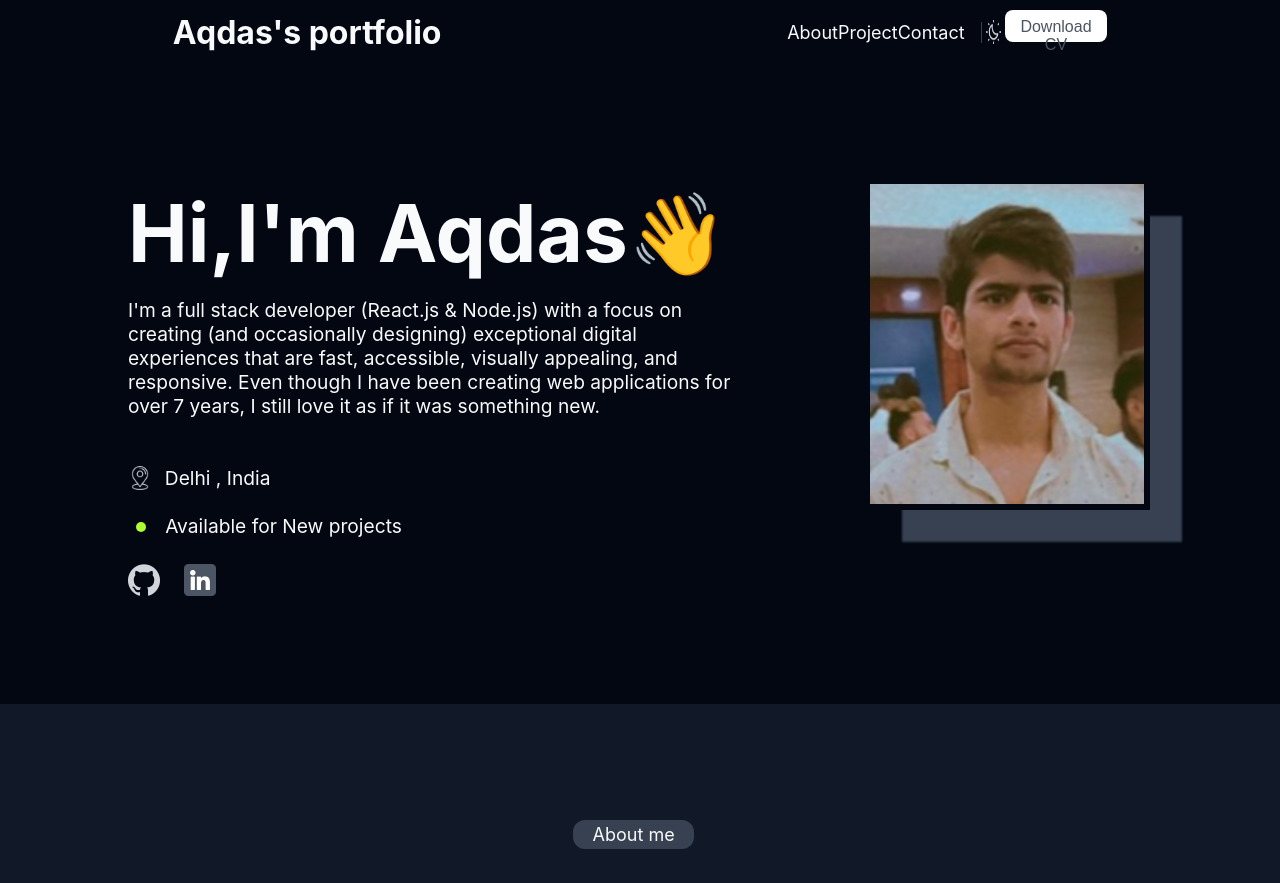
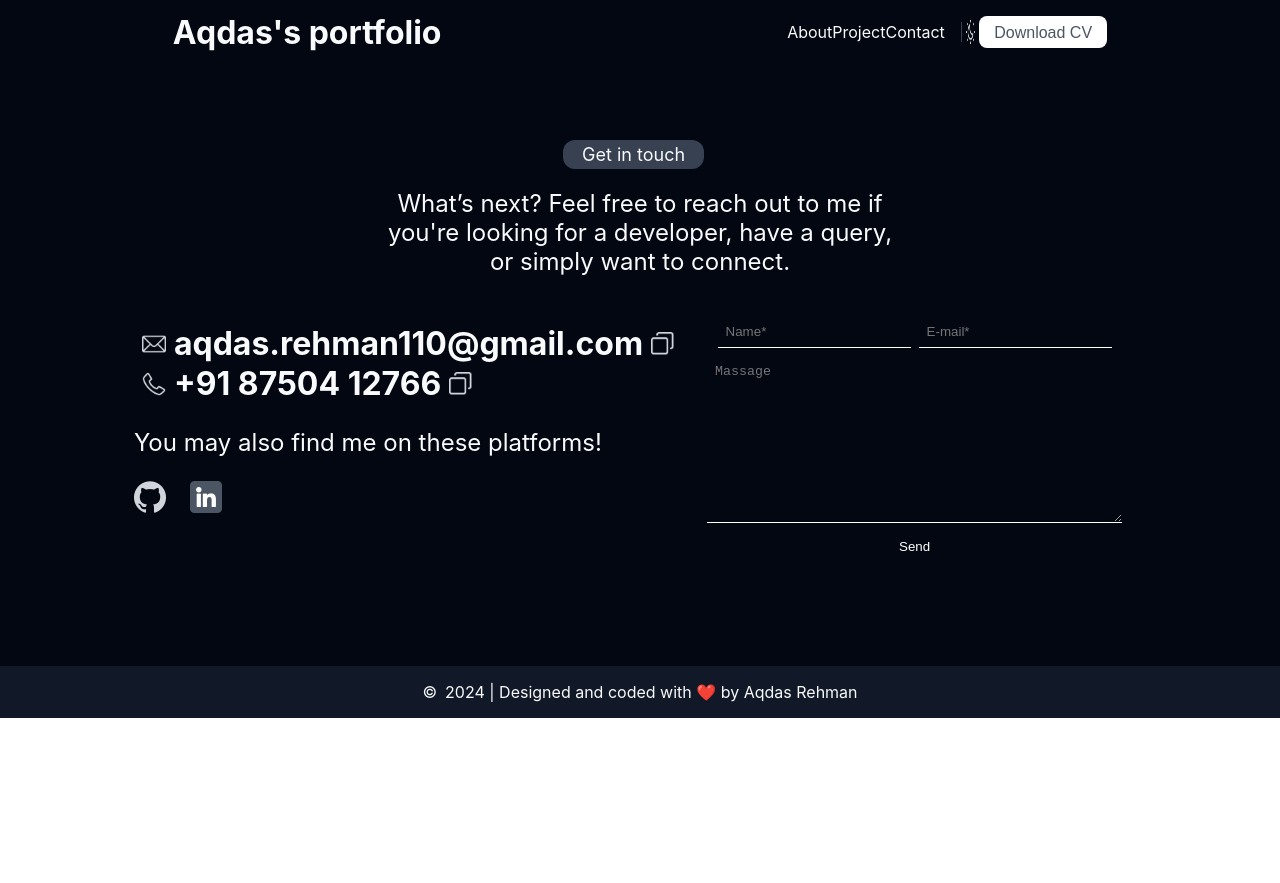
Before and after one commit to Aqua110/portfolio, a React (Create React App) app: page /portfolio/contact in a window 1280 px wide. Shown: the top 883 px of the page. After the commit the page ends 800 px from the top, so only its background shows below. Built offline with nearby package versions, Linux system fonts and the light colour scheme.

Commit message:
Router added

```diff
--- a/public/index.html
+++ b/public/index.html
@@ -24,7 +24,7 @@
       work correctly both with client-side routing and a non-root public URL.
       Learn how to configure a non-root public URL by running `npm run build`.
     -->
-    <title>React App</title>
+    <title>My portfolio</title>
   </head>
   <body>
     <noscript>You need to enable JavaScript to run this app.</noscript>
--- a/src/App.js
+++ b/src/App.js
@@ -1,11 +1,16 @@
 import { useState} from 'react';
+import {
+  BrowserRouter as Router,
+  Route,
+  Routes
+} from "react-router-dom";
+import Home from './componentes/home'
 import Header from './componentes/header';
-import Hero from './componentes/hero';
 import About from './componentes/about';
-import Skills from './componentes/skills';
 import Project from './componentes/project';
 import Contact from './componentes/contact';
 import Footer from './componentes/footer';
+
 
 function App() {
 
@@ -21,16 +26,18 @@ function App() {
   }
 
   return (
-
-    <div className="App">
-      <Header theme={theme} toggle_theme ={toggle_theme}/>
-      <Hero theme={theme}/>
-      <About theme={theme}/>
-      <Skills theme={theme}/>
-      <Project theme={theme}/>
-      <Contact theme={theme}/>
-      <Footer theme={theme}/>
-    </div>
+    <>
+      <Router basename='/portfolio'>
+        <Header theme={theme} toggle_theme ={toggle_theme}/>
+        <Routes>
+          <Route exact path="/" element = {<Home theme={theme}/>} ></Route>
+          <Route path="/about" element = {<About theme={theme}/>}></Route>
+          <Route path="/contact" element = {<Contact theme={theme}/>}></Route>
+          <Route path="/project" element = {<Project theme={theme}/>}></Route>
+        </Routes>
+        <Footer theme={theme}/>
+      </Router>
+    </>
   );
 }
 
--- a/src/componentes/about.js
+++ b/src/componentes/about.js
@@ -9,7 +9,7 @@ const about_me = (props) => {
       <SectionTag title='About me' theme = {props.theme}/>
       <div className='primary-about-sec'>
         <div className='about-img-container'>
-          <img src={about_pic} className={`primary-about-img ${props.theme}`}></img>
+          <img src={about_pic} className={`primary-about-img ${props.theme}`} alt='My pic'></img>
           </div>
         <div className='about-content-container'>
           <h2 className='about-heading'>Curious about me? Here you have it:</h2>
--- a/src/componentes/contact.js
+++ b/src/componentes/contact.js
@@ -1,4 +1,5 @@
 import React from 'react'
+import { Link } from "react-router-dom";
 import SectionTag from '../componentes/section_tag.js'
 import '../css/contact.css'
 import dark_phone_icon from '../img/dark phone icon.png'
@@ -12,41 +13,40 @@ import light_github_icon from '../img/light github icon.png'
 import dark_linkedin_icon from '../img/dark linkedin icon.png'
 import light_linkedin_icon from '../img/light linkedin icon.png'
 
-const contact = (props) => {
+const contact = ({theme}) => {
   return (
-    <div className={`contact-body ${props.theme}`}>
-      <SectionTag title = 'Get in touch' theme={props.theme}/>
+    <div className={`contact-body ${theme}`}>
+      <SectionTag title = 'Get in touch' theme={theme}/>
       <p className='contact-heading'> What’s next? Feel free to reach out to me if you're looking for a developer, have a query, or simply want to connect.</p>
       <div className='main-contact-container'>
         <div className='contact-details-container'>
           <div className='contact-detail' name='email'>
-          <img className='icon' src={props.theme==='dark'?dark_mail_icon:light_mail_icon} alt="" />
+          <img className='icon' src={theme==='dark'?dark_mail_icon:light_mail_icon} alt="Email" />
             <p>aqdas.rehman110@gmail.com</p>
-            <img className='icon' src={props.theme==='dark'?dark_copy_icon:light_copy_icon} alt="" />
+            <img className='icon' src={theme==='dark'?dark_copy_icon:light_copy_icon} alt="copy" />
           </div>
           <div className='contact-detail' name='number'>
-            <img className='icon' src={props.theme==='dark'?dark_phone_icon:light_phone_icon} alt="" />
+            <img className='icon' src={theme==='dark'?dark_phone_icon:light_phone_icon} alt="Phone" />
             <p>+91 87504 12766</p>
-            <img className='icon' src={props.theme==='dark'?dark_copy_icon:light_copy_icon} alt="" />
+            <img className='icon' src={theme==='dark'?dark_copy_icon:light_copy_icon} alt="copy" />
           </div>
             <p className='link-list-heading'>You may also find me on these platforms!</p>
             <ul className='hero-link-list'>
-                <li className='hero-link-list-item'>
-              <img className='hero-link_icon' src={props.theme==='dark'?dark_github_icon:light_github_icon} alt="" />
+            <li className='hero-link-list-item'>
+              <Link to='https://github.com/Aqua110'><img className='hero-link_icon' src={theme==='dark'?dark_github_icon:light_github_icon} alt="Github" /></Link>
             </li>
             <li className='hero-link-list-item'>
-              <img className='hero-link_icon' src={props.theme==='dark'?dark_linkedin_icon:light_linkedin_icon} alt="" />
+              <Link to='https://www.linkedin.com/in/aqdas-rehman-757666256'><img className='hero-link_icon' src={theme==='dark'?dark_linkedin_icon:light_linkedin_icon} alt="Linkedin" /></Link>
             </li>
-            </ul>
-
+          </ul>
         </div>
         <form className='quarry-form'>
           <div className='quarry-input-container'>
-            <input className={`quarry-input ${props.theme}`} type='text' name='name' placeholder='Name*'/>
-            <input className={`quarry-input ${props.theme}`} type='email' name='email' placeholder='E-mail*'/>
+            <input className={`quarry-input ${theme}`} type='text' name='name' placeholder='Name*'/>
+            <input className={`quarry-input ${theme}`} type='email' name='email' placeholder='E-mail*'/>
           </div>
-          <textarea className={`quarry-textarea ${props.theme}`} name="massage" id="" cols="48" rows="10" placeholder="Massage"></textarea>
-          <button id="send-btn" className= {props.theme}>Send</button>
+          <textarea className={`quarry-textarea ${theme}`} name="massage" id="" cols="48" rows="10" placeholder="Massage"></textarea>
+          <button id="send-btn" className= {theme}>Send</button>
         </form>
       </div>
     </div>
--- a/src/componentes/header.js
+++ b/src/componentes/header.js
@@ -2,23 +2,22 @@ import React from 'react'
 import '../css/header.css'
 import dark_theme_icon from '../img/dark theme icon.png'
 import light_theme_icon from '../img/light theme icon.png'
+import { Link } from "react-router-dom";
 
 const Header = (props) => {
 
   return (
     <div className={`header-body ${props.theme}`}>
-        <h1 className='logo'>Aqdas's portfolio</h1>
+        <Link className={`logo ${props.theme}`} to='/'><h1>Aqdas's portfolio</h1></Link>
         <ul className='nav-list'>
-            <li className='nav-list-item'>About</li>
-            <li className='nav-list-item'>Project</li>
-            <li className='nav-list-item'>Contact</li>
+            <Link className={`nav-list-item ${props.theme}`} to = '/about'>About</Link>
+            <Link className={`nav-list-item ${props.theme}`} to = '/project'>Project</Link>
+            <Link className={`nav-list-item ${props.theme}`} to = '/contact'>Contact</Link>
             <li className='nav-list-item icon-container' id='theme-button'>
-              <img className='theme-icon' src={props.theme==='dark'?dark_theme_icon:light_theme_icon} onClick={()=>{props.toggle_theme();}}></img>
+              <img className='theme-icon' src={props.theme==='dark'?dark_theme_icon:light_theme_icon} onClick={()=>{props.toggle_theme();}} alt='Switch Theme'></img>
             </li>
             <li className='nav-list-item'><button className={props.theme} id='resume-button'>Download CV</button></li>
         </ul>
-
-
     </div>
   )
 }
--- a/src/componentes/hero.js
+++ b/src/componentes/hero.js
@@ -1,4 +1,5 @@
 import React from 'react'
+import { Link } from "react-router-dom";
 import '../css/hero.css'
 import hero_pic from '../img/my photo.jpg'
 import dark_location_icon from '../img/dark location icon.png'
@@ -17,7 +18,7 @@ const hero = (props) => {
           <p className='hero-intro-para'>I'm a full stack developer (React.js & Node.js) with a focus on creating (and occasionally designing) exceptional digital experiences that are fast, accessible, visually appealing, and responsive. Even though I have been creating web applications for over 7 years, I still love it as if it was something new.
             <br/><br/><br/>
             <div className="location-container">
-              <img className='location-icon' src={props.theme==='dark'?dark_location_icon:light_location_icon} alt="" />
+              <img className='location-icon' src={props.theme==='dark'?dark_location_icon:light_location_icon} alt="Location" />
               <p>Delhi , India </p>
             </div>
             <br/>
@@ -28,15 +29,15 @@ const hero = (props) => {
           </p>
           <ul className='hero-link-list'>
             <li className='hero-link-list-item'>
-              <img className='hero-link_icon' src={props.theme==='dark'?dark_github_icon:light_github_icon} alt="" />
+              <Link to='https://github.com/Aqua110'><img className='hero-link_icon' src={props.theme==='dark'?dark_github_icon:light_github_icon} alt="Github" /></Link>
             </li>
             <li className='hero-link-list-item'>
-              <img className='hero-link_icon' src={props.theme==='dark'?dark_linkedin_icon:light_linkedin_icon} alt="" />
+              <Link to='https://www.linkedin.com/in/aqdas-rehman-757666256'><img className='hero-link_icon' src={props.theme==='dark'?dark_linkedin_icon:light_linkedin_icon} alt="Linkedin" /></Link>
             </li>
           </ul>
         </div>
         <div className='img-container'>
-          <img src={hero_pic} className={`hero-img ${props.theme}`}/>
+          <img src={hero_pic} className={`hero-img ${props.theme}`} alt='My pic'/>
         </div>
     </div>
   )
--- /dev/null
+++ b/src/componentes/home.js
@@ -0,0 +1,20 @@
+import React from 'react'
+import Hero from './hero';
+import About from './about';
+import Skills from './skills';
+import Project from './project';
+import Contact from './contact';
+
+const home = (props) => {
+  return (
+    <div>
+        <Hero theme={props.theme}/>
+        <About theme={props.theme}/>
+        <Skills theme={props.theme}/>
+        <Project theme={props.theme}/>
+        <Contact theme={props.theme}/>
+    </div>
+  )
+}
+
+export default home
--- a/src/componentes/project_card.js
+++ b/src/componentes/project_card.js
@@ -2,12 +2,13 @@ import React from 'react'
 import '../css/common.css'
 import SectionTag from '../componentes/section_tag.js'
 import visit_icon from '../img/exit-top-right_82118.png';
+import { Link } from "react-router-dom";
 
 const project_card = (props) => {
   return (
     <div className={`project-card ${props.theme}`}>
         <div className={`project-thumbnail-container ${props.theme}`}>
-            <img className='project-thumbnail' src = {props.thumbnail}/>
+            <img className='project-thumbnail' src = {props.thumbnail} alt='thumbnail'/>
 
         </div>
         <div className='project-content-container'>
@@ -18,7 +19,7 @@ const project_card = (props) => {
                 <SectionTag title = 'Html'theme={props.theme}/>
                 <SectionTag title = 'CSS'theme={props.theme}/>
             </div>
-            <img className='visit-icon' src={visit_icon}/>
+            <Link to = 'https://aqua110.github.io/To-do-s-list'><img className='visit-icon' src={visit_icon} alt='visit the project' /></Link>
 
         </div>
 
--- a/src/componentes/skill_card.js
+++ b/src/componentes/skill_card.js
@@ -4,7 +4,7 @@ import '../css/common.css'
 const skill_card = (props) => {
   return (
     <div className='skill-card'>
-        <img className='skill-card-logo' src= {props.logo}/>
+        <img className='skill-card-logo' src= {props.logo} alt='logo'/>
         <p className='skill-name'>{props.name}</p>
     </div>
   )
--- a/src/css/header.css
+++ b/src/css/header.css
@@ -18,13 +18,8 @@
 }
 
 .header-body.dark{
-    height: 8vh;
     background-color: var(--primary-dark-bg-color);
-    border-bottom: 1px sloid #374151;
     color: var(--primary-dark-text-color);
-    display: flex;
-    justify-content: space-around;
-    align-items: center;
 }
 
 .header-body{
@@ -37,6 +32,15 @@
     align-items: center;
 }
 
+.logo.dark{
+    color: var(--primary-dark-text-color);
+}
+
+.logo{
+    color: var(--primary-light-text-color);
+    text-decoration: none;
+}
+
 .nav-list{
     width: 25vw;
     display: flex;
@@ -46,10 +50,16 @@
 }
 
 .nav-list-item{
-    font-size: large;
+    font-size: 1rem;
     align-content: center;
+    text-decoration: none;
+    color: var(--primary-light-text-color);
 
 
+}
+
+.nav-list-item.dark{
+    color: var(--primary-dark-text-color);
 }
 
 .nav-list :nth-child(3){
@@ -72,9 +82,9 @@
 
 #resume-button.dark{
     height: 4vh;
-    width: 8vw;
+    width: 10vw;
     padding: 1vh;
-    font-size:medium;
+    font-size: 1rem;
     text-align: center;
     border-radius: 1vh;
     border: none;
@@ -84,12 +94,21 @@
 
 #resume-button{
     height: 4vh;
-    width: 8vw;
+    width: 10vw;
     padding: 1vh;
-    font-size:medium;
+    font-size: 1rem;
     text-align: center;
     border-radius: 1vh;
     border: none;
     color: var(--primary-dark-text-color);
     background-color: var(--primary-dark-bg-color);
 }
+
+@media screen and (min-width: 998px){
+
+    .header-body{
+        width: 100vw;
+    }
+
+
+}
```
Also changed, not shown: package.json (+6 -1 lines), 1 other file (tests, documents, lock files or other folders).
